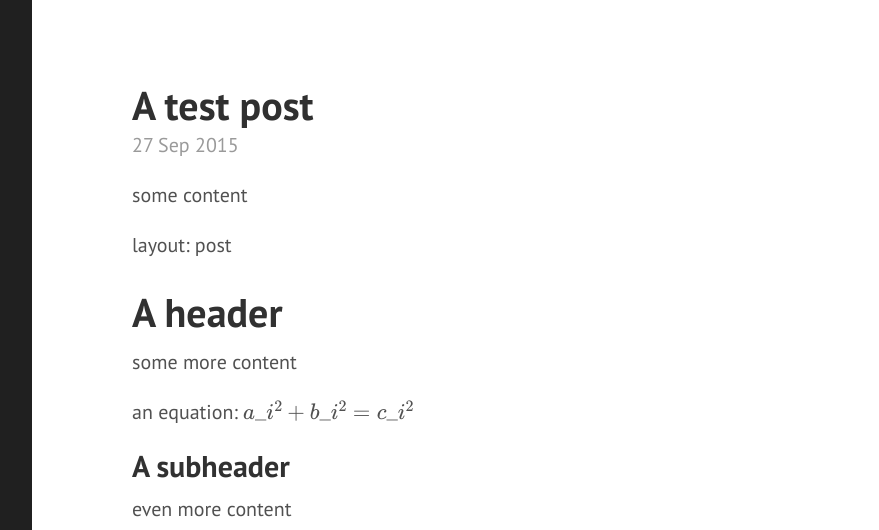
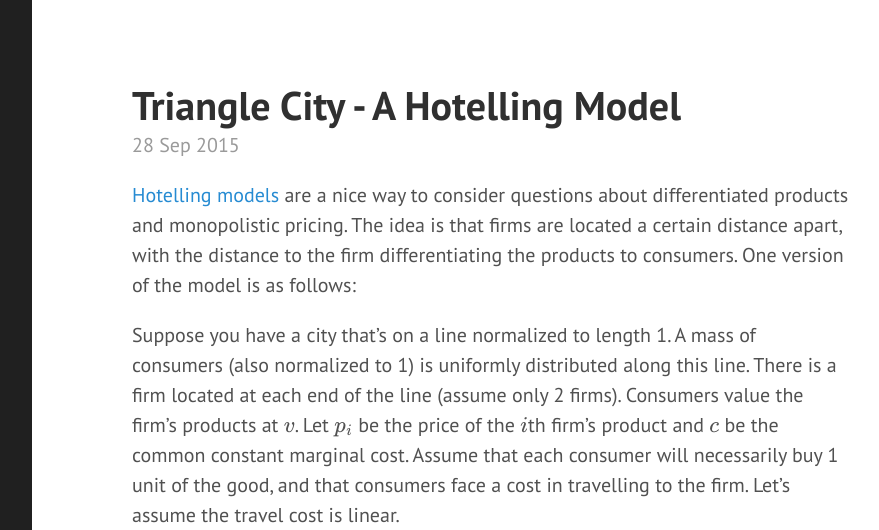
Before and after one commit to akhilrao/akhilrao.github.io, a Jekyll site: the page built from index.html, in a window 1280 px wide and 1400 px high. Shown: the top 530 px of the window, without its empty margins (328-1207 px from the left). Built offline with Jekyll 4.4.1, drawn with Linux system fonts in a browser that asks for light colours; Markdown is read by kramdown in place of the engine named in the settings; formulas are drawn with MathJax 3; the list of posts is cut into pages by our own code; some of the changed text lies outside the part shown; grey boxes are pictures that could not be loaded.

Commit message:
First blog post

```diff
--- a/_config.yml
+++ b/_config.yml
@@ -10,7 +10,7 @@ permalink:        pretty
 relative_permalinks: true
 
 # Setup
-title:            A blog
+title:            A Model A Day
 tagline:          'By Akhil Rao'
 description:
 url:              /
--- a/_posts/2015-09-27-test-post.md
+++ /dev/null
@@ -1,30 +0,0 @@
----
-layout: post
-title: A test post
----
-
-some content
-
-
-layout: post
-
-# A header
-
-some more content
-
-
-an equation: $$a\_i^2 + b\_i^2 = c\_i^2$$
-
-## A subheader
-
-even more content
-
-
-inline math: \\(sin(x^2) \\)
-
-### Third subheader
-
-last bunch of content
-
-
-using mathsf: $$ \mathsf{Data = PCs} \times \mathsf{Loadings} $$
--- /dev/null
+++ b/_posts/2015-09-28-hotelling-triangle-city.md
@@ -0,0 +1,74 @@
+---
+layout: post
+title: Triangle City - A Hotelling Model
+---
+
+[Hotelling models](https://en.wikipedia.org/wiki/Location_model) are a nice way to consider questions about differentiated products and monopolistic pricing. The idea is that firms are located a certain distance apart, with the distance to the firm differentiating the products to consumers. One version of the model is as follows:
+
+
+Suppose you have a city that's on a line normalized to length 1. A mass of consumers (also normalized to 1) is uniformly distributed along this line. There is a firm located at each end of the line (assume only 2 firms). Consumers value the firm's products at \\(v\\). Let \\(p_i\\) be the price of the \\(i\\)th firm's product and \\(c\\) be the common constant marginal cost. Assume that each consumer will necessarily buy 1 unit of the good, and that consumers face a cost in travelling to the firm. Let's assume the travel cost is linear.
+
+![Figure 1](https://github.com/akhilrao/akhilrao.github.io/images/linear_city.pdf "Linear City")
+
+We can analyze this problem by considering the indifferent consumer, call them \\(\tilde{x}\\) and let them be a distance of \\(t\\) away from one firm and \\(1-t\\) away from the other. The indifferent consumer's decision looks like this:
+
+$$ v - p - t\tilde{x} = v - p -(1-t)\tilde{x}$$
+
+That is, the indifferent consumer is the one whose utility from buying from firm 1 is equal to their utility from buying from firm 2. From this expression, we get that
+
+$$ \tilde{x} = \frac{1}{2} + \frac{p_2 - p_1}{2t} $$
+
+Cool, now we can go to the firm's problems and see how the firms will deal with this. Since the firms are symmetric, we only need to consider one firm. Let's consider firm 1. The firm wants to maximize its profits (\\(\pi_{i}\\)), i.e.
+
+
+$$ \max_{p_1} (p_1 - c)\tilde{x} $$
+
+
+which gives us the following first-order condition:
+
+
+\begin{align}
+ \frac{1}{2} + \frac{p_2^\*}{2t} - \frac{2p_1}{2t} + \frac{c}{2t} & = 0 \cr
+ \implies t + p_2^\* - p_1 & = p_1 - c
+\end{align}
+
+
+The "\*" in "\\( p_2^\* \\)" is to indicate that firm 1 is taking firm 2's pricing decision as given. Because the firms are symmetric, \\(p_2 = p_1\\), which gives us:
+
+
+$$ p_1 = t + c $$
+
+
+This is a nice expression. When we plug things back into \\(\tilde{x}\\), we get that the indifferent consumer is located at exactly \\( \frac{1}{2} \\) on our linear city of length 1, which is intuitive in the case of symmetric firms. When we plug things into the firm's profits, we get that \\( \pi_1 = \pi_2 = \frac{t}{2} \\\).
+
+
+So the more the firm differentiates, the more profits it makes. The degree of differentiation lets it add some markup to its marginal cost when pricing. Although it's hard to see here, as the number of firms goes to \\( \infty \\), the markup goes to 0 and the price goes to marginal cost, just as we'd expect in the perfectly competitive case.
+
+
+Now that we have some background, let's consider a slightly more complicated version of this model: Triangle City.
+
+
+Everything is the same as before, except that there are 3 firms and they are located at the vertices of an equilateral triangle:
+
+![Figure 2](https://github.com/akhilrao/akhilrao.github.io/images/triangle_city.pdf "Triangle City")
+
+
+Let's normalize the sides to length 1. The firms are symmetric with respect to costs, and the consumers are distributed uniformly along the edges of the triangle. Once again, we look at the indifferent consumer, \\(\tilde{x}\\). Without loss of generality, let's consider the indifferent consumer between firm 1 and firm 2. As before, we have
+
+
+$$ \begin{align}
+v - p - t\tilde{x} & = v - p -(1-t)\tilde{x} \cr
+\implies \tilde{x} & = \frac{1}{2} + \frac{p_2 - p_1}{2t}
+\end{align} $$
+
+
+Under what condition(s) will the consumers only shop at their local store? The utility from shopping at a local store must be strictly greater than the utility from going to the far store, i.e.
+
+$$ U(firm 1) = U(firm 2) > U(firm 3) $$, or
+$$ v - p_1 - t\tilde{x} > v - p_3 - (1+\tilde{x})t $$
+
+
+Ok, cool. So how do we solve this? Since the firms are symmetric and the competition between two firms on any edge implies that the shop-local condition holds, we can make our lives easier and consider only a single edge of the triangle (any edge) to get the prices and profits. But then we are back in linear city along each edge. So triangle city actually has the same solution as linear city!
+
+
+Hotelling models are fun.
--- a/about.md
+++ b/about.md
@@ -3,4 +3,16 @@ layout: page
 title: About
 ---
 
-A place to write out thoughts. Under construction.
+Under construction.
+
+
+Hi there! I'm an PhD student studying economics. I use this blog to write out ideas at various stages of development. It helps me to have a place to play with and store them. Most of these ideas are economics-related, but not all of them.
+
+
+Most of these ideas are not new. Some them may show up as standard questions in graduate economic theory classes. Some of them are ideas from papers other people wrote that I wanted to work through. Some are thoughts I had that other people have probably done before, probably better. I won't cite things unless I'm going through a paper.
+
+
+Right now, I'm trying to do "a model a day" - every day, I'll post a different economic model with a solution, some steps, and some intuition. Hence the title of this blog (it will change eventually). Blogging about the models is a commitment device to keep me from slacking off.
+
+
+Hope you enjoy!
```
Also changed, not shown: _drafts/2015-09-27-test-post.md (deleted, +0 -33 lines), _drafts/2015-09-28-cournot-with-capacity-constraint.md (added, +4 -0 lines), 3 other files.
